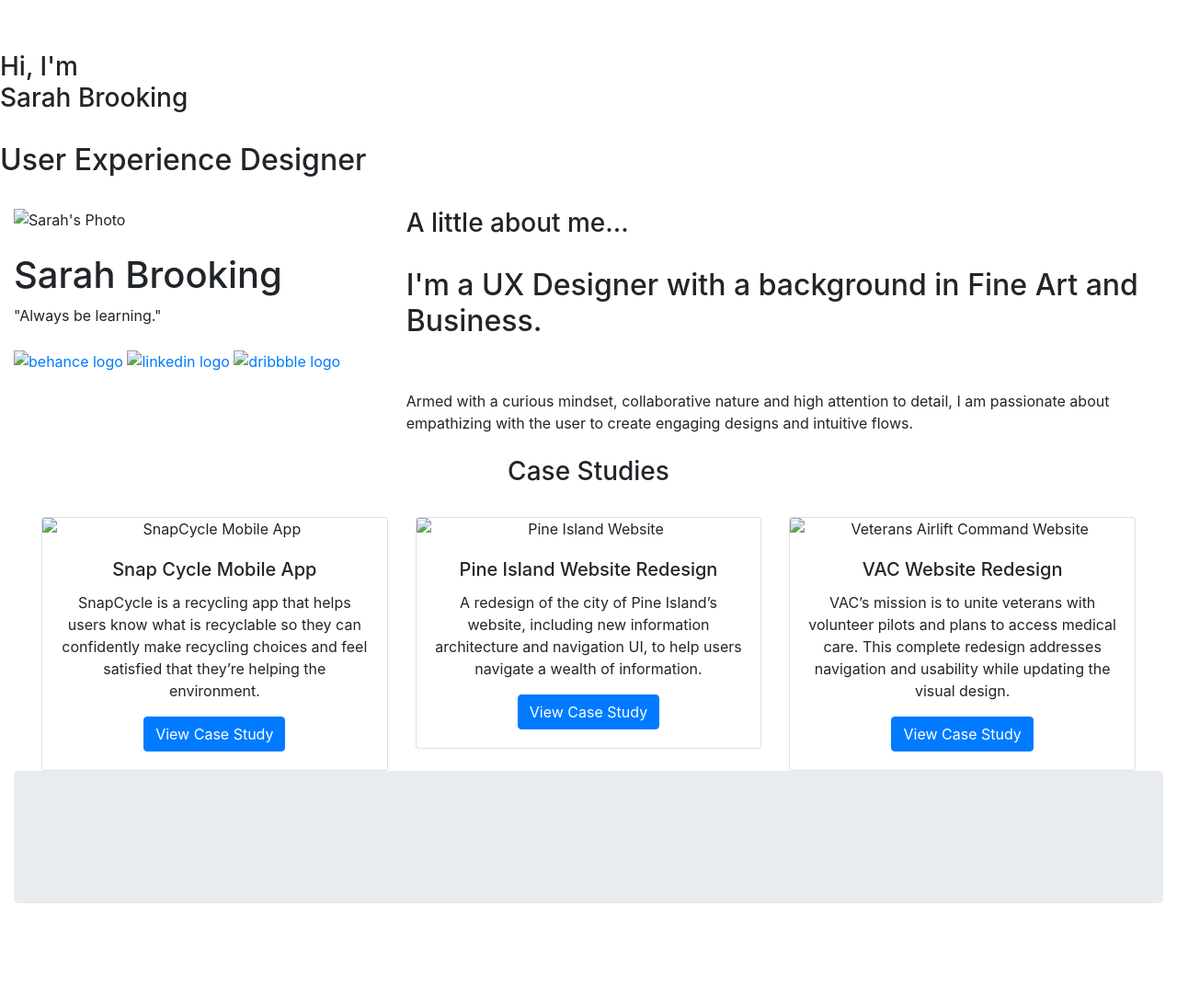
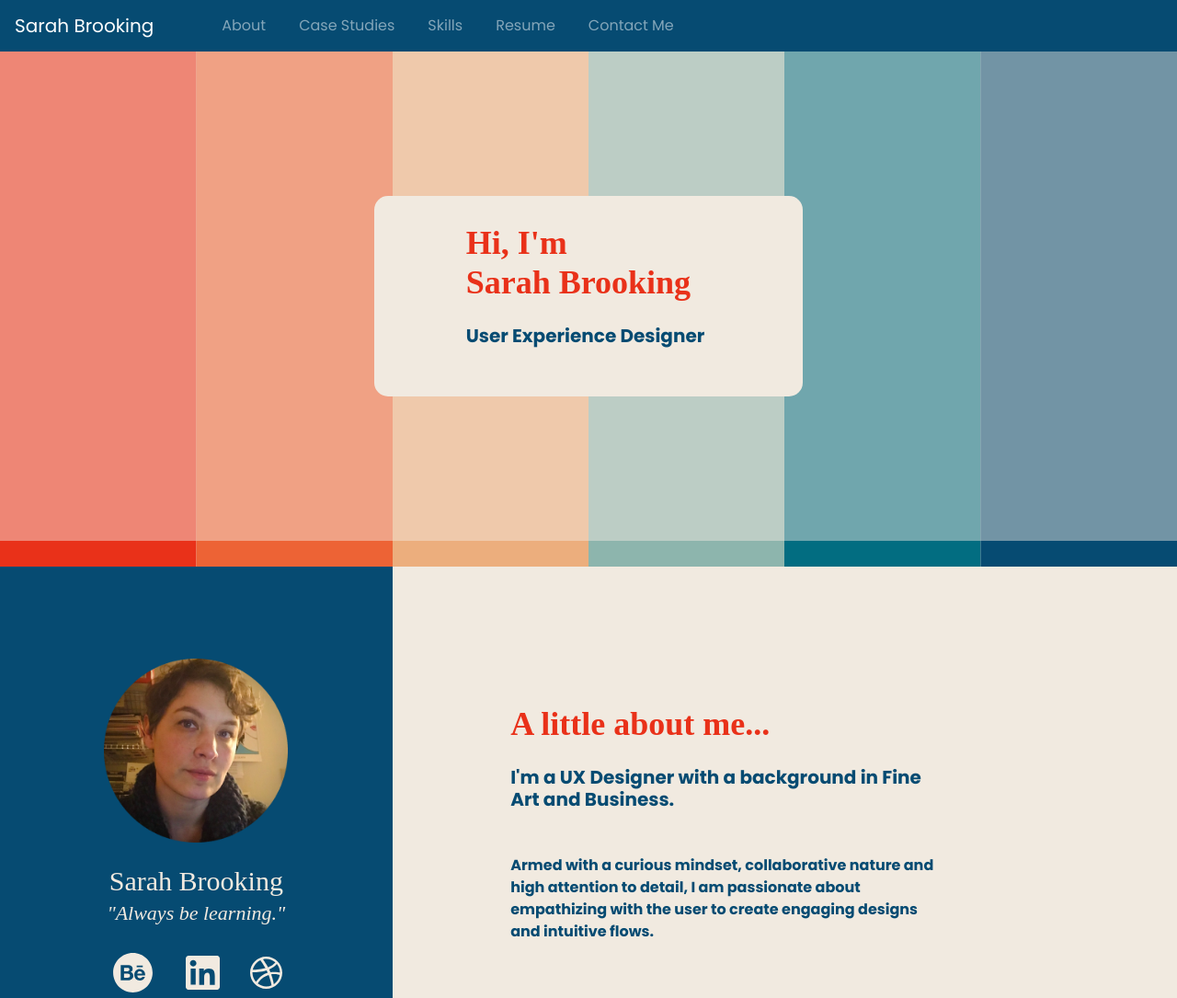
Before and after one commit to sarahbrooking/Homework-20-Bootstrap_Page, a plain HTML site: page index.html in a window 1280 px wide. Shown: the top 1085 px of the page at 92% size. Before the commit the page ends 982 px from the top, so only its background shows below. Drawn offline with nearby package versions, Linux system fonts and the light colour scheme; the site is published under a folder, as on GitHub Pages, so addresses that start at the root find nothing.

Commit message:
update
css

```diff
--- a/index.html
+++ b/index.html
@@ -6,7 +6,7 @@
   <meta name="viewport" content="width=device-width, initial-scale=1">
   <link rel="stylesheet" href="https://cdn.jsdelivr.net/npm/bootstrap@4.6.1/dist/css/bootstrap.min.css">
   <link href="https://fonts.googleapis.com/css?family=Poppins:100,200,300,400,500,600,700,800,900&display=swap" rel="stylesheet">
-  <link rel="stylesheet" href="/css/styles.css">
+  <link rel="stylesheet" href="./css/styles.css">
 
 </head>
 <body>
@@ -54,18 +54,18 @@
 <div class="container-fluid aboutMe">
   <div class="row">
     <div class="profilepicContainer col-lg-4 col-md-4 col-sm-12">
-      <img src="../images/profile-pic.png" alt="Sarah's Photo" style="width: 200px;height: 200px">
+      <img src="./images/profile-pic.png" alt="Sarah's Photo" style="width: 200px;height: 200px">
       <br><br> <h1>Sarah Brooking</h1>
       <p2>"Always be learning."</p2>
       <br><br><div class="socialIcons">
         <a href="https://www.behance.net/sarahbrooking">
-          <img src="../images/behance-logo.svg" alt="behance logo">
+          <img src="./images/behance-logo.svg" alt="behance logo">
         </a>
         <a href="https://www.linkedin.com/in/sarah-brooking-mba/">
-          <img src="../images/linkedin-logo.svg" alt="linkedin logo">
+          <img src="./images/linkedin-logo.svg" alt="linkedin logo">
         </a>
         <a href="https://dribbble.com/SarahBrooking">
-          <img src="../images/dribbble-logo.svg" alt="dribbble logo">
+          <img src="./images/dribbble-logo.svg" alt="dribbble logo">
         </a>
       </div>
       </div>
@@ -97,7 +97,7 @@
   <div class="row">
     <div class="cardContainer text-center col-lg-4 col-md-4 col-sm-12">
       <div class="card">
-        <img src="../images/snap-cycle.png" class="card-img-top" alt="SnapCycle Mobile App">
+        <img src="./images/snap-cycle.png" class="card-img-top" alt="SnapCycle Mobile App">
         <div class="card-body">
           <h5 class="card-title">Snap Cycle Mobile App</h5>
           <p class="card-text">SnapCycle is a recycling app that helps users know
@@ -108,7 +108,7 @@
     </div>
     <div class="cardContainer text-center col-lg-4 col-md-4 col-sm-12">
       <div class="card">
-        <img src="../images/pineIsland.png" class="card-img-top" alt="Pine Island Website">
+        <img src="./images/pineIsland.png" class="card-img-top" alt="Pine Island Website">
         <div class="card-body">
           <h5 class="card-title">Pine Island Website Redesign</h5>
           <p class="card-text">A redesign of the city of Pine Island’s website, including new information
@@ -119,7 +119,7 @@
     </div>
     <div class="cardContainer text-center col-lg-4 col-md-4 col-sm-12">
       <div class="card">
-        <img src="../images/VAC.png" class="card-img-top" alt="Veterans Airlift Command Website">
+        <img src="./images/VAC.png" class="card-img-top" alt="Veterans Airlift Command Website">
         <div class="card-body">
           <h5 class="card-title">VAC Website Redesign</h5>
           <p class="card-text">VAC’s mission is to unite veterans with volunteer pilots and plans to access medical care.
```
